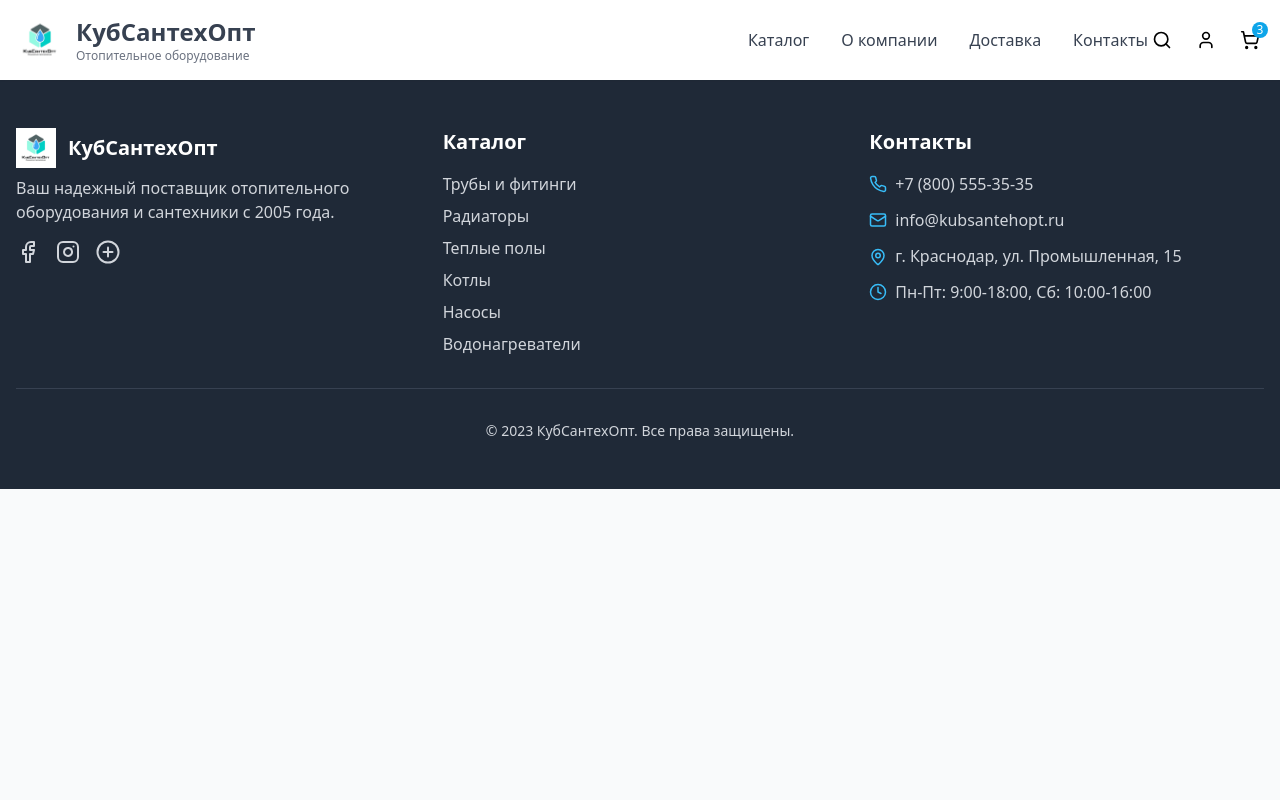
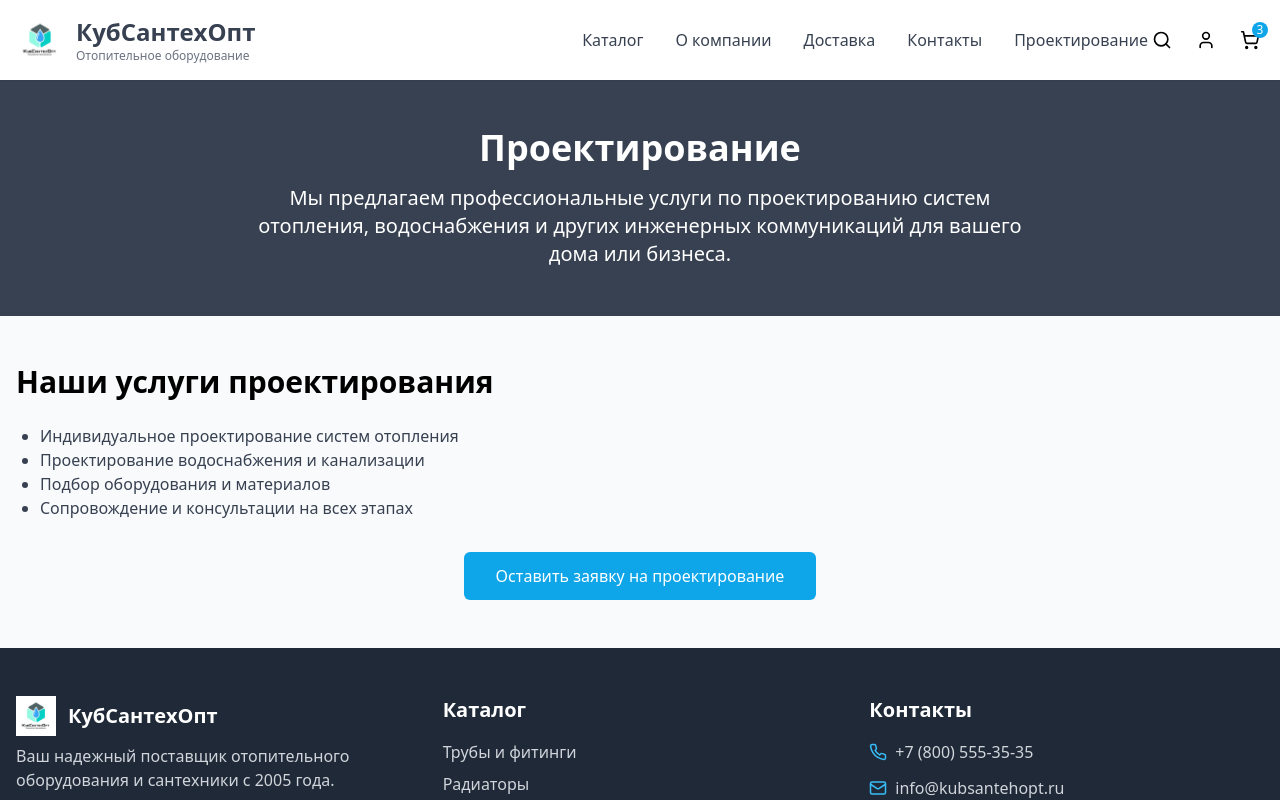
Before and after one commit to Miocid85/Miocid85.github.io, a React app: page /design in a window 1280 px wide. Shown: the top 800 px of the page. Built offline with nearby package versions, Linux system fonts and the light colour scheme; the HTML template or start-up script is replaced by a standard one.

Commit message:
Add 'Проектирование' page and update menu; update footer social icons

```diff
--- a/package.json
+++ b/package.json
@@ -1,4 +1,5 @@
 {
+  "homepage": "https://Miocid85.github.io/Miocid85.github.io",
   "name": "magic-patterns-vite-template",
   "version": "0.0.1",
   "private": true,
@@ -7,7 +8,9 @@
     "dev": "npx vite",
     "build": "npx vite build",
     "lint": "eslint . --ext .js,.jsx,.ts,.tsx",
-    "preview": "npx vite preview"
+    "preview": "npx vite preview",
+    "predeploy": "npm run build",
+    "deploy": "gh-pages -d dist"
   },
   "dependencies": {
     "lucide-react": "^0.441.0",
--- a/src/App.tsx
+++ b/src/App.tsx
@@ -8,6 +8,7 @@
 import Contact from './pages/Contact';
 import Delivery from './pages/Delivery';
 import Consultation from './pages/Consultation';
+import { Design } from './pages/Design';
 
 export function App() {
   return <BrowserRouter>
@@ -22,6 +23,7 @@
           <Route path="/delivery" element={<Delivery />} />
           <Route path="/contact" element={<Contact />} />
           <Route path="/consultation" element={<Consultation />} />
+          <Route path="/design" element={<Design />} />
         </Routes>
         <Footer />
       </div>
--- a/src/components/Footer.tsx
+++ b/src/components/Footer.tsx
@@ -16,23 +16,20 @@
               2005 года.
             </p>
             <div className="flex space-x-4">
-              <a href="#" className="hover:text-blue-500">
-                <svg xmlns="http://www.w3.org/2000/svg" width="24" height="24" viewBox="0 0 24 24" fill="none" stroke="currentColor" strokeWidth="2" strokeLinecap="round" strokeLinejoin="round" className="lucide lucide-facebook">
-                  <path d="M18 2h-3a5 5 0 0 0-5 5v3H7v4h3v8h4v-8h3l1-4h-4V7a1 1 0 0 1 1-1h3z" />
+              <a href="#" className="hover:text-yellow-500" title="Yandex">
+                <svg width="24" height="24" viewBox="0 0 24 24" fill="none" xmlns="http://www.w3.org/2000/svg">
+                  <circle cx="12" cy="12" r="10" fill="#FFCC00"/>
+                  <path d="M12 6v12M12 6l4 7.5M12 6l-4 7.5" stroke="#000" strokeWidth="2" strokeLinecap="round"/>
                 </svg>
               </a>
-              <a href="#" className="hover:text-blue-500">
-                <svg xmlns="http://www.w3.org/2000/svg" width="24" height="24" viewBox="0 0 24 24" fill="none" stroke="currentColor" strokeWidth="2" strokeLinecap="round" strokeLinejoin="round" className="lucide lucide-instagram">
-                  <rect width="20" height="20" x="2" y="2" rx="5" ry="5" />
-                  <path d="M16 11.37A4 4 0 1 1 12.63 8 4 4 0 0 1 16 11.37z" />
-                  <line x1="17.5" x2="17.51" y1="6.5" y2="6.5" />
+              <a href="#" className="hover:text-pink-500" title="TikTok">
+                <svg width="24" height="24" viewBox="0 0 24 24" fill="none" xmlns="http://www.w3.org/2000/svg">
+                  <path d="M9 17.5a3.5 3.5 0 1 1 3.5-3.5V7h2a3 3 0 0 0 3 3v2a5 5 0 0 1-5-5v7a1.5 1.5 0 1 0 1.5 1.5" stroke="#000" strokeWidth="2" strokeLinecap="round" strokeLinejoin="round"/>
                 </svg>
               </a>
-              <a href="#" className="hover:text-blue-500">
-                <svg xmlns="http://www.w3.org/2000/svg" width="24" height="24" viewBox="0 0 24 24" fill="none" stroke="currentColor" strokeWidth="2" strokeLinecap="round" strokeLinejoin="round">
-                  <path d="M22.5 12c0-5.799-4.701-10.5-10.5-10.5S1.5 6.201 1.5 12s4.701 10.5 10.5 10.5 10.5-4.701 10.5-10.5Z" />
-                  <path d="M12 7.5v9" />
-                  <path d="M7.5 12h9" />
+              <a href="#" className="hover:text-blue-500" title="VK">
+                <svg width="24" height="24" viewBox="0 0 24 24" fill="none" xmlns="http://www.w3.org/2000/svg">
+                  <path d="M4 8c.2 5.2 3.2 8 8 8h1v-2.5c2.2.2 3.8 1.3 4.5 2.5H20c-.7-1.7-2.5-3-4.2-3.3V13c1.7-.2 3.2-1.7 3.7-3.7h-2c-.5 1.2-1.7 2.2-3.5 2.2V6h-2v5.5c-1.8 0-3-1-3.5-2.2H4z" fill="#0077FF"/>
                 </svg>
               </a>
             </div>
--- a/src/components/Header.tsx
+++ b/src/components/Header.tsx
@@ -34,6 +34,9 @@
             <Link to="/contact" className="text-gray-700 hover:text-sky-500 font-medium">
               Контакты
             </Link>
+            <Link to="/design" className="text-gray-700 hover:text-sky-500 font-medium">
+              Проектирование
+            </Link>
           </nav>
           {/* Icons */}
           <div className="flex items-center space-x-4">
@@ -66,6 +69,9 @@
               <Link to="/contact" className="text-gray-700 hover:text-sky-500 font-medium">
                 Контакты
               </Link>
+              <Link to="/design" className="text-gray-700 hover:text-sky-500 font-medium">
+                Проектирование
+              </Link>
             </nav>
           </div>}
       </div>
--- /dev/null
+++ b/src/pages/Design.tsx
@@ -0,0 +1,30 @@
+import React from 'react';
+
+export const Design = () => {
+  return (
+    <main className="flex-grow">
+      <div className="bg-gray-700 text-white py-12">
+        <div className="container mx-auto px-4">
+          <h1 className="text-4xl font-bold text-center mb-4">Проектирование</h1>
+          <p className="text-xl text-center max-w-3xl mx-auto">
+            Мы предлагаем профессиональные услуги по проектированию систем отопления, водоснабжения и других инженерных коммуникаций для вашего дома или бизнеса.
+          </p>
+        </div>
+      </div>
+      <div className="container mx-auto px-4 py-12">
+        <h2 className="text-3xl font-bold mb-6">Наши услуги проектирования</h2>
+        <ul className="list-disc pl-6 text-gray-700 mb-8">
+          <li>Индивидуальное проектирование систем отопления</li>
+          <li>Проектирование водоснабжения и канализации</li>
+          <li>Подбор оборудования и материалов</li>
+          <li>Сопровождение и консультации на всех этапах</li>
+        </ul>
+        <div className="text-center">
+          <button className="bg-sky-500 hover:bg-sky-600 text-white font-medium py-3 px-8 rounded-md transition">
+            Оставить заявку на проектирование
+          </button>
+        </div>
+      </div>
+    </main>
+  );
+};
```
